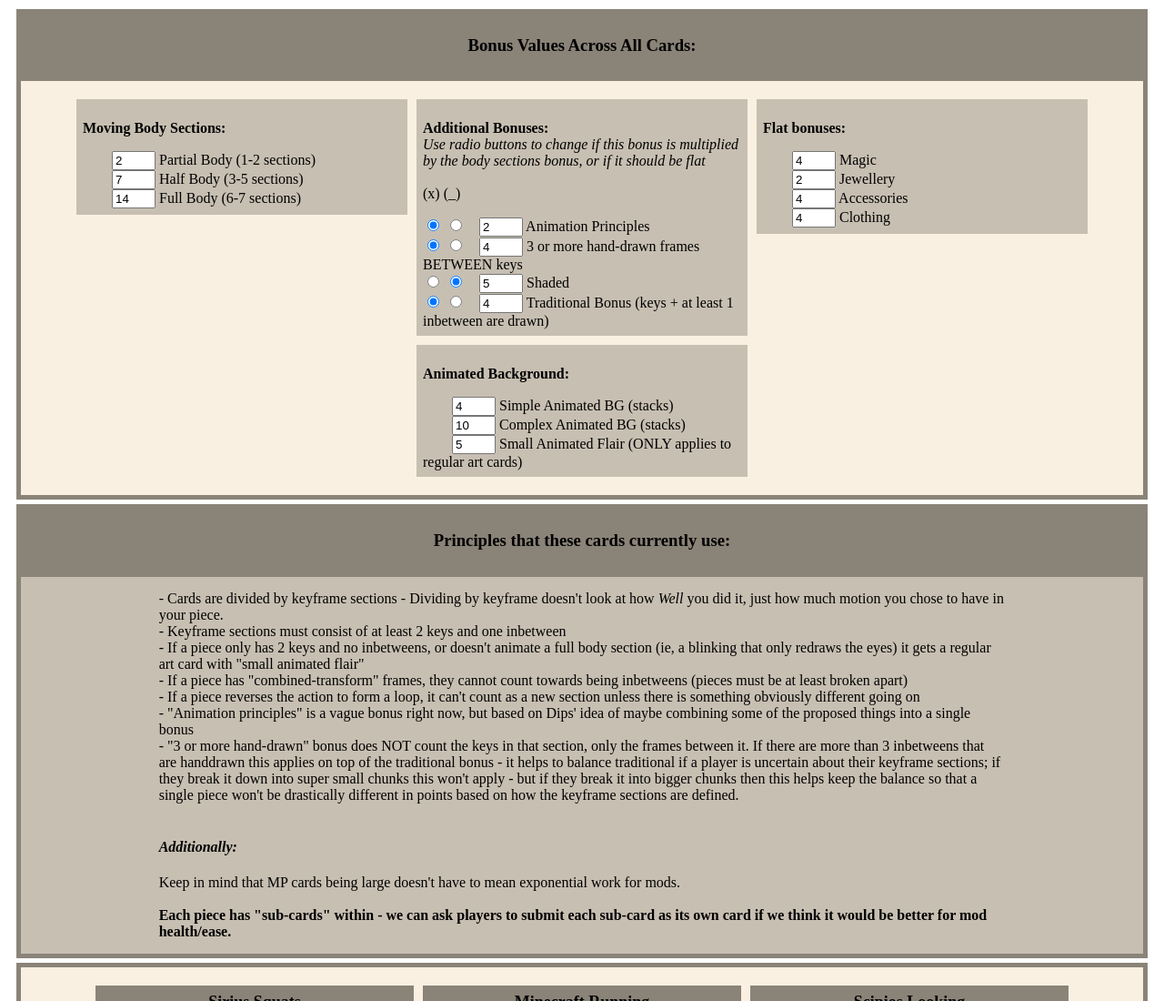
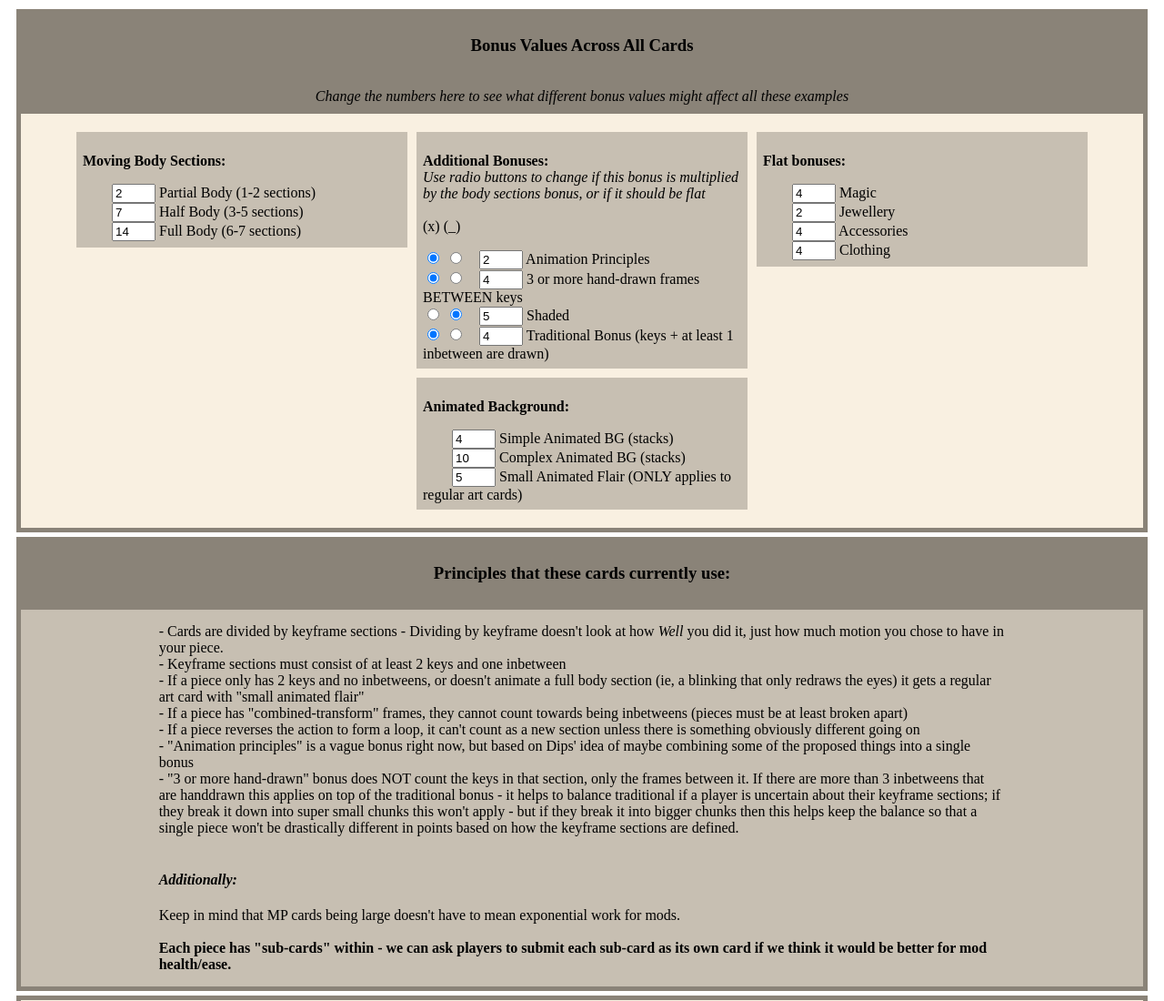
Before and after one commit to Gryphills/cards, a plain HTML site: page index.html in a window 1280 px wide. Shown: the top 1100 px of the page at 91% size. Drawn offline with Linux system fonts and the light colour scheme.

Commit message:
Update index.html

```diff
--- a/index.html
+++ b/index.html
@@ -3,7 +3,8 @@
   <link rel="stylesheet" type="text/css" href="style.css" />
   <body>
     <div class="valuesheadline">
-      <h3><strong>Bonus Values Across All Cards:</strong> </h3>
+      <h3><strong>Bonus Values Across All Cards</strong> </h3>
+      <br> <i>Change the numbers here to see what different bonus values might affect all these examples</i>
     </div>
     <div class="all-logs" id="bonus-values">
 
```
